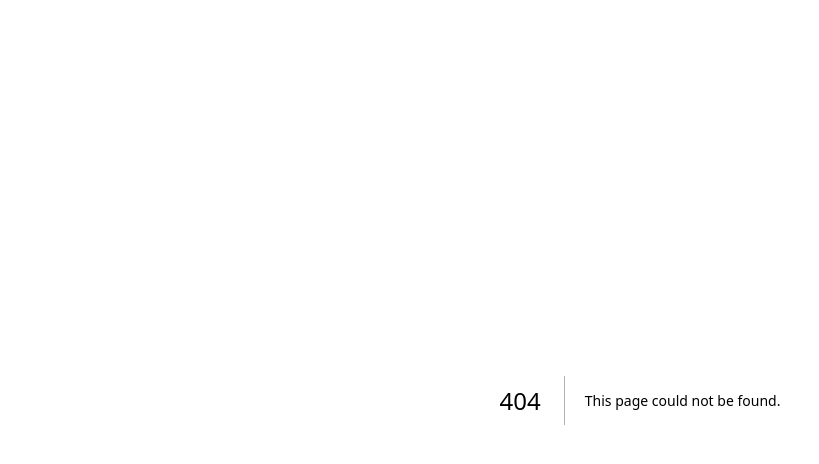
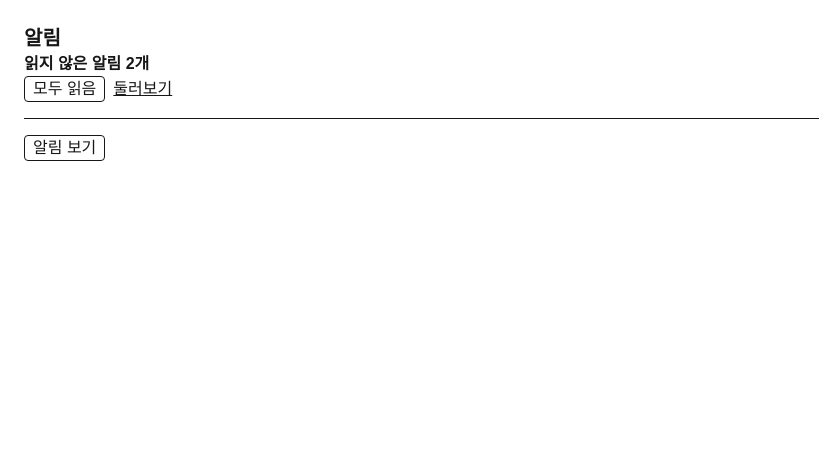
Before and after one commit to soongu/codeit-fs-16-next, a Next.js app in the folder next-lab/: page /p3-14 in a window 1280 px wide. Before the commit this address had no page. Shown: the top 464 px of the page, without its empty margins (0-819 px from the left). Built offline with nearby package versions, Linux system fonts and the light colour scheme.

Commit message:
feat: 알림 시스템 구성 요소 추가 및 API 통합

```diff
--- /dev/null
+++ b/next-lab/app/p3-14/_components/NotificationBadge.jsx
@@ -0,0 +1,20 @@
+// ~/next-lab/app/p3-12/_components/NotificationBadge.jsx
+'use client';
+
+import { useNotifications } from './useNotifications.js';
+
+export default function NotificationBadge() {
+  const { data, isPending, isFetching } = useNotifications();
+
+  if (isPending) {
+    return <p className='font-semibold'>읽지 않은 알림 …</p>;
+  }
+
+  const unread = data.filter((item) => !item.isRead).length;
+
+  return (
+    <p className='font-semibold'>
+      읽지 않은 알림 {unread}개{isFetching && ' · 새로 확인하는 중'}
+    </p>
+  );
+}
--- /dev/null
+++ b/next-lab/app/p3-14/_components/NotificationList.jsx
@@ -0,0 +1,61 @@
+// ~/next-lab/app/p3-14/_components/NotificationList.jsx
+'use client';
+
+import { useMutation, useQueryClient } from '@tanstack/react-query';
+import { useNotifications } from './useNotifications.js';
+
+async function readNotification(id) {
+  const response = await fetch(`/p3-14/api/notifications/${id}/read`, {
+    method: 'PATCH',
+  });
+
+  if (!response.ok) {
+    throw new Error(`알림을 읽음으로 바꾸지 못했어요 (${response.status})`);
+  }
+
+  return response.json();
+}
+
+export default function NotificationList() {
+  const { data, isPending, error } = useNotifications();
+
+  const queryClient = useQueryClient();
+  const readOne = useMutation({
+    mutationFn: readNotification,
+    onSuccess: async () => {
+      await queryClient.invalidateQueries({ queryKey: ['notifications'] });
+    },
+  });
+
+  if (isPending) {
+    return <p className='mt-4'>불러오는 중…</p>;
+  }
+
+  if (error) {
+    return <p className='mt-4'>{error.message}</p>;
+  }
+
+
+  return (
+    <ul className='mt-4 space-y-2'>
+      {data.map((item) => (
+        <li
+          key={item.id}
+          className={item.isRead ? 'text-gray-400' : ''}>
+          {item.text}
+          {!item.isRead && (
+            <button
+              type='button'
+              className='ml-2 rounded border px-2'
+              onClick={() => readOne.mutate(item.id)}
+              disabled={readOne.isPending}>
+              {readOne.isPending && readOne.variables === item.id
+                ? '보내는 중…'
+                : '읽음'}
+            </button>
+          )}
+        </li>
+      ))}
+    </ul>
+  );
+}
--- /dev/null
+++ b/next-lab/app/p3-14/_components/NotificationPanel.jsx
@@ -0,0 +1,21 @@
+// ~/next-lab/app/p3-12/_components/NotificationPanel.jsx
+'use client';
+
+import { useState } from 'react';
+import NotificationList from './NotificationList.jsx';
+
+export default function NotificationPanel() {
+  const [isOpen, setIsOpen] = useState(false);
+
+  return (
+    <section className='mt-4'>
+      <button
+        type='button'
+        className='rounded border px-2'
+        onClick={() => setIsOpen(!isOpen)}>
+        {isOpen ? '알림 닫기' : '알림 보기'}
+      </button>
+      {isOpen && <NotificationList />}
+    </section>
+  );
+}
--- /dev/null
+++ b/next-lab/app/p3-14/_components/ReadAllButton.jsx
@@ -0,0 +1,36 @@
+// ~/next-lab/app/p3-14/_components/ReadAllButton.jsx
+'use client';
+
+import { useMutation, useQueryClient } from '@tanstack/react-query';
+
+async function readAllNotifications() {
+  const response = await fetch('/p3-14/api/notifications/read', {
+    method: 'PATCH',
+  });
+
+  if (!response.ok) {
+    throw new Error(`알림을 읽음으로 바꾸지 못했어요 (${response.status})`);
+  }
+
+  return response.json();
+}
+
+export default function ReadAllButton() {
+  const queryClient = useQueryClient();
+  const { mutate, isPending } = useMutation({
+    mutationFn: readAllNotifications,
+    onSuccess: async () => {
+      await queryClient.invalidateQueries({ queryKey: ['notifications'] });
+    },
+  });
+
+  return (
+    <button
+      type='button'
+      className='mr-2 rounded border px-2'
+      onClick={() => mutate()}
+      disabled={isPending}>
+      {isPending ? '보내는 중…' : '모두 읽음'}
+    </button>
+  );
+}
--- /dev/null
+++ b/next-lab/app/p3-14/_components/useNotifications.js
@@ -0,0 +1,21 @@
+// ~/next-lab/app/p3-14/_components/useNotifications.js
+import { useQuery } from '@tanstack/react-query';
+
+async function getNotifications() {
+  const response = await fetch('/p3-14/api/notifications');
+
+  if (!response.ok) {
+    throw new Error(`알림을 불러오지 못했어요 (${response.status})`);
+  }
+
+  return response.json();
+}
+
+export function useNotifications() {
+  return useQuery({
+    queryKey: ['notifications'],
+    queryFn: getNotifications,
+    staleTime: 30 * 1000,
+    gcTime: 10 * 1000
+  });
+}
--- /dev/null
+++ b/next-lab/app/p3-14/_data/notifications.js
@@ -0,0 +1,10 @@
+// ~/next-lab/app/p3-12/_data/notifications.js
+export const notifications = [
+  { id: 1, text: 'minji 님이 회원님의 사진을 좋아합니다.', isRead: false },
+  {
+    id: 2,
+    text: 'seungwoo 님이 회원님을 팔로우하기 시작했습니다.',
+    isRead: false,
+  },
+  { id: 3, text: 'jaehoon 님이 댓글을 남겼습니다.', isRead: true },
+];
--- /dev/null
+++ b/next-lab/app/p3-14/api/notifications/[id]/read/route.js
@@ -0,0 +1,17 @@
+// ~/next-lab/app/p3-13/api/notifications/[id]/read/route.js
+import { notifications } from '../../../../_data/notifications.js';
+
+export async function PATCH(request, { params }) {
+  const { id } = await params;
+  await new Promise((resolve) => setTimeout(resolve, 1000));
+
+  const notification = notifications.find((item) => item.id === Number(id));
+
+  if (!notification) {
+    return Response.json({ message: `${id}번 알림은 없어요` }, { status: 404 });
+  }
+
+  notification.isRead = true;
+
+  return Response.json(notification);
+}
--- /dev/null
+++ b/next-lab/app/p3-14/api/notifications/read/route.js
@@ -0,0 +1,14 @@
+// ~/next-lab/app/p3-13/api/notifications/read/route.js
+import { notifications } from '../../../_data/notifications.js';
+
+export async function PATCH() {
+  await new Promise((resolve) => setTimeout(resolve, 1000));
+
+  const unread = notifications.filter((item) => !item.isRead);
+
+  for (const item of unread) {
+    item.isRead = true;
+  }
+
+  return Response.json({ count: unread.length });
+}
--- /dev/null
+++ b/next-lab/app/p3-14/api/notifications/route.js
@@ -0,0 +1,17 @@
+// ~/next-lab/app/p3-12/api/notifications/route.js
+import { notifications } from '../../_data/notifications.js';
+
+export async function GET() {
+  await new Promise((resolve) => setTimeout(resolve, 1000));
+
+  return Response.json(notifications);
+}
+
+export async function POST(request) {
+  const { text } = await request.json();
+  const notification = { id: notifications.length + 1, text, isRead: false };
+
+  notifications.push(notification);
+
+  return Response.json(notification, { status: 201 });
+}
--- /dev/null
+++ b/next-lab/app/p3-14/explore/page.js
@@ -0,0 +1,15 @@
+// ~/next-lab/app/p3-14/explore/page.js
+import Link from 'next/link';
+
+export default function ExplorePage() {
+  return (
+    <main className='p-6'>
+      <h2 className='text-xl font-semibold'>둘러보기</h2>
+      <Link
+        href='/p3-14'
+        className='mt-4 inline-block underline'>
+        알림으로
+      </Link>
+    </main>
+  );
+}
--- /dev/null
+++ b/next-lab/app/p3-14/page.js
@@ -0,0 +1,23 @@
+// ~/next-lab/app/p3-14/page.js
+import Link from 'next/link';
+import NotificationBadge from './_components/NotificationBadge.jsx';
+import NotificationPanel from './_components/NotificationPanel.jsx';
+import ReadAllButton from './_components/ReadAllButton.jsx';
+
+export default function NotificationPage() {
+  return (
+    <main className='p-6'>
+      <header className='border-b pb-4'>
+        <h2 className='text-xl font-semibold'>알림</h2>
+        <NotificationBadge />
+        <ReadAllButton />
+        <Link
+          href='/p3-14/explore'
+          className='underline'>
+          둘러보기
+        </Link>
+      </header>
+      <NotificationPanel />
+    </main>
+  );
+}
```
